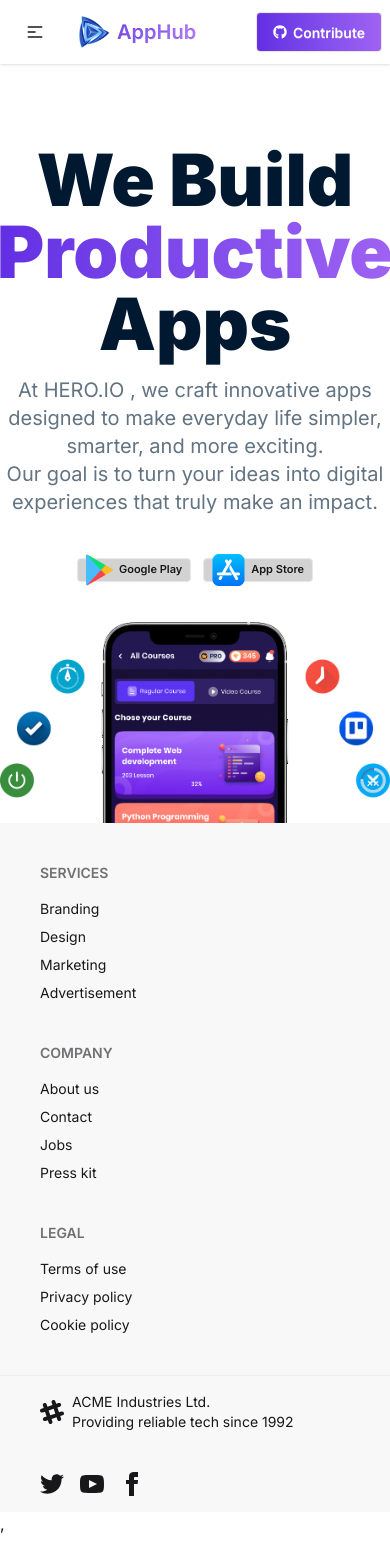
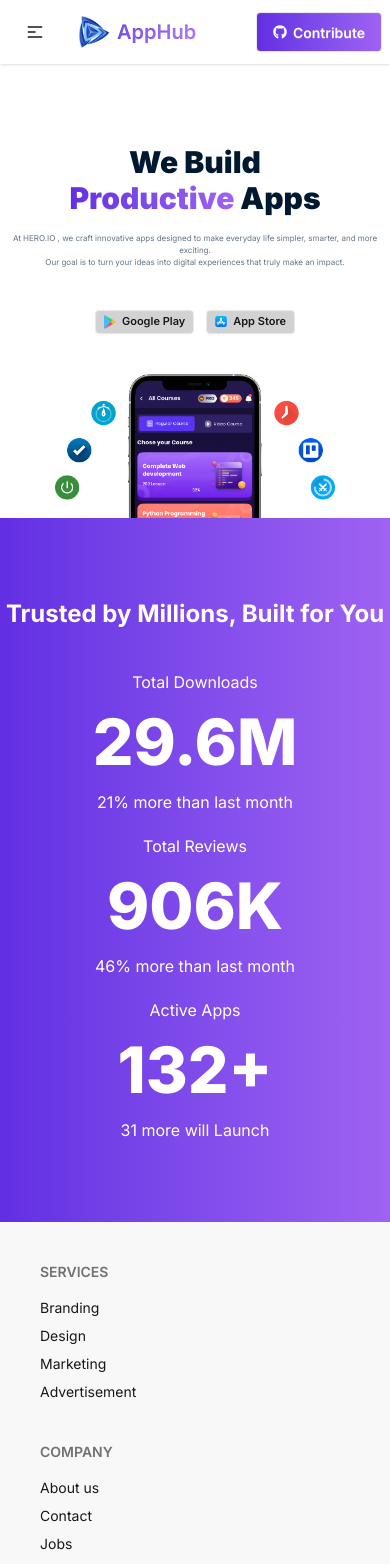
Before and after one commit to mmdjjahid/apphub, a React (Vite) app: page / in a window 390 px wide. Shown: the top 1564 px of the page. Before the commit the page ends 1536 px from the top, so only its background shows below. Built offline with nearby package versions, Linux system fonts and the light colour scheme.

Commit message:
States Section done

```diff
--- a/src/components/Banner/Banner.jsx
+++ b/src/components/Banner/Banner.jsx
@@ -6,14 +6,14 @@ import heroImg from '../../assets/hero.png'
 
 const Banner = () => {
     return (
-        <div className='flex flex-col justify-center items-center'>
-            <h1 className='mt-20 text-center font-black text-7xl text-[#001931]'>We Build <br /> <span className="bg-gradient-to-r from-[#632EE3] to-[#9F62F2] text-transparent bg-clip-text">Productive</span> Apps</h1>
-            <p className='mt-4 mb-10 text-center text-xl font-normal text-[#627382]'>At HERO.IO , we craft innovative apps designed to make everyday life simpler, smarter, and more exciting. <br /> Our goal is to turn your ideas into digital experiences that truly make an impact.</p>
+        <div className='mx-3 md:mx-0 flex flex-col justify-center items-center'>
+            <h1 className='mt-20 text-center font-black text-3xl md:text-7xl text-[#001931]'>We Build <br /> <span className="bg-gradient-to-r from-[#632EE3] to-[#9F62F2] text-transparent bg-clip-text">Productive</span> Apps</h1>
+            <p className='mt-4 mb-10 text-center text-[8px] md:text-xl font-normal text-[#627382]'>At HERO.IO , we craft innovative apps designed to make everyday life simpler, smarter, and more exciting. <br /> Our goal is to turn your ideas into digital experiences that truly make an impact.</p>
             <div className=' flex gap-3 mb-10'>
-                <a href="http://play.google.com"><button className="bg-[#D2D2D2] btn btn-xs sm:btn-sm md:btn-md lg:btn-lg xl:btn-xl"><img src={googlePlay} alt="" srcset="" />Google Play</button></a>
-                <a href="http://www.apple.com/app-store/"><button className="bg-[#D2D2D2] btn btn-xs sm:btn-sm md:btn-md lg:btn-lg xl:btn-xl"><img src={appStore} alt="" srcset="" />App Store</button></a>
+                <a href="http://play.google.com"><button className="bg-[#D2D2D2] btn btn-xs sm:btn-sm md:btn-md lg:btn-lg xl:btn-xl"><img className='md:w-fit w-3' src={googlePlay} alt="" srcset="" />Google Play</button></a>
+                <a href="http://www.apple.com/app-store/"><button className="bg-[#D2D2D2] btn btn-xs sm:btn-sm md:btn-md lg:btn-lg xl:btn-xl"><img className='md:w-fit w-3' src={appStore} alt="" srcset="" />App Store</button></a>
             </div>
-            <img src={heroImg} alt="" srcset="" />
+            <img className='w-70 md:w-fit' src={heroImg} alt="" srcset="" />
         </div>
     );
 };
--- /dev/null
+++ b/src/components/StatesSection/StatesSection.jsx
@@ -0,0 +1,29 @@
+import React from 'react';
+
+const StatesSection = () => {
+    return (
+        <div className='max-w-[1600px] mx-auto my-0 bg-gradient-to-r from-[#632EE3] to-[#9F62F2] py-20'>
+            <h3 className='text-center text-2xl md:text-5xl font-bold text-white'>Trusted by Millions, Built for You</h3>
+            <div className='flex flex-col md:flex-row justify-center items-center mt-10 gap-5 md:gap-50'>
+                <div className='text-center'>
+                    <p className='text-base text-white font-normal'>Total Downloads</p>
+                    <h2 className='font-extrabold text-[64px] text-white'>29.6M</h2>
+                    <p className='text-base text-white font-normal'>21% more than last month</p>
+                </div>
+                <div className='text-center'>
+                    <p className='text-base text-white font-normal'>Total Reviews</p>
+                    <h2 className='font-extrabold text-[64px] text-white'>906K</h2>
+                    <p className='text-base text-white font-normal'>46% more than last month</p>
+                </div>
+                <div className='text-center'>
+                    <p className='text-base text-white font-normal'>Active Apps</p>
+                    <h2 className='font-extrabold text-[64px] text-white'>132+</h2>
+                    <p className='text-base text-white font-normal'>31 more will Launch</p>
+                </div>
+            </div>
+
+        </div>
+    );
+};
+
+export default StatesSection;
--- a/src/pages/Home.jsx
+++ b/src/pages/Home.jsx
@@ -1,12 +1,14 @@
 import React from 'react';
 
 import Banner from '../components/Banner/Banner';
+import StatesSection from '../components/StatesSection/StatesSection';
 
 
 const Home = () => {
     return (
         <div>
             <Banner></Banner>
+            <StatesSection></StatesSection>
         </div>
     );
 };
```
